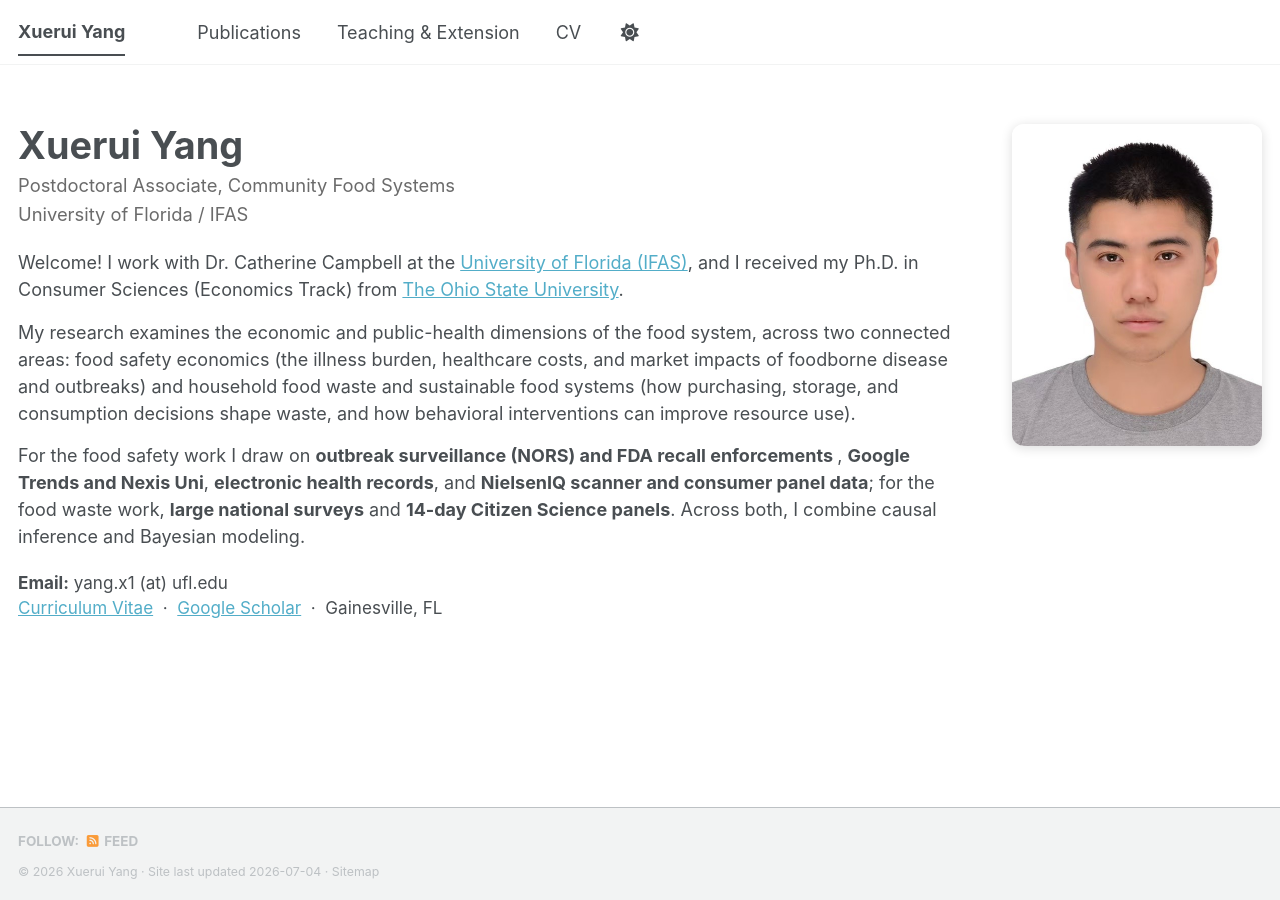
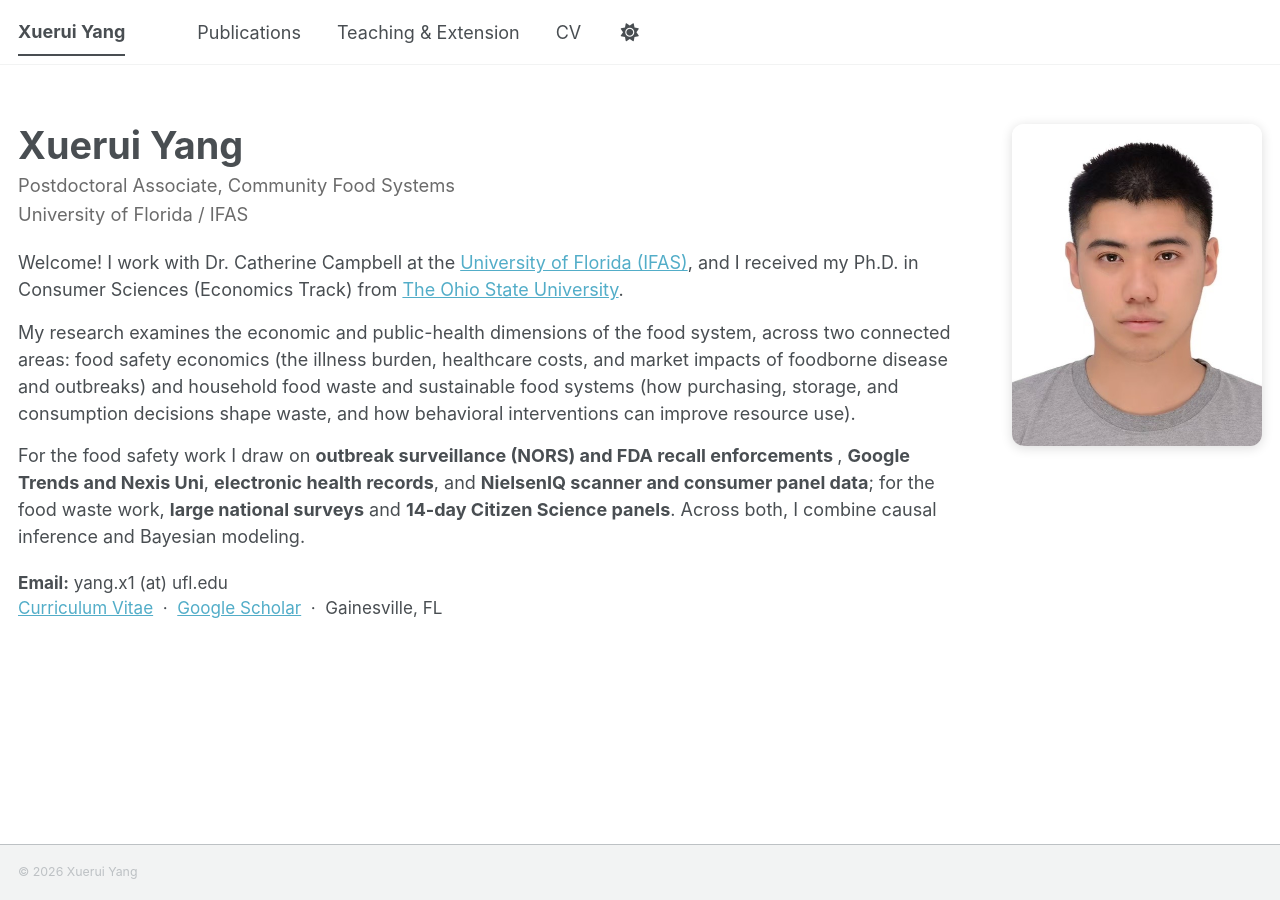
Before and after one commit to xueruiycool/xueruiycool.github.io, a Jekyll site: the page built from _pages/about.md, in a window 1280 px wide. Built offline with Jekyll 4.4.1, drawn with Linux system fonts in a browser that asks for light colours; a style sheet for code colours, icons or effects is not loaded.

Commit message:
Update footer.html

```diff
--- a/_includes/footer.html
+++ b/_includes/footer.html
@@ -1,24 +1,5 @@
 {% include base_path %}
 
-{% if site.author.github or site.author.bitbucket or site.atom_feed.hide != true %}
-<div class="page__footer-follow">
-  <ul class="social-icons">
-    {% if site.data.ui-text[site.locale].follow_label %}
-      <li><strong>{{ site.data.ui-text[site.locale].follow_label }}</strong></li>
-    {% endif %}
-    {% if site.author.github %}
-      <li><a href="https://github.com/{{ site.author.github }}"><i class="fab fa-github" aria-hidden="true"></i> GitHub</a></li>
-    {% endif %}
-    {% if site.author.bitbucket %}
-      <li><a href="https://bitbucket.org/{{ site.author.bitbucket }}"><i class="fab fa-bitbucket" aria-hidden="true"></i> Bitbucket</a></li>
-    {% endif %}
-    {% if site.atom_feed.hide != true %}
-    <li><a href="{% if site.atom_feed.path %}{{ site.atom_feed.path }}{% else %}{{ base_path }}/feed.xml{% endif %}"><i class="fa fa-fw fa-rss-square" aria-hidden="true"></i> {{ site.data.ui-text[site.locale].feed_label | default: "Feed" }}</a></li>
-    {% endif %}
-  </ul>
+<div class="page__footer-copyright">
+  &copy; {{ site.time | date: '%Y' }} {{ site.name | default: site.title }}
 </div>
-{% endif %}
-
-  <div class="page__footer-copyright">
-    &copy; {{ site.time | date: '%Y' }} {{ site.name | default: site.title }} &middot; Site last updated {{ "now" | date: '%Y-%m-%d' }} &middot; <a href="/sitemap/">Sitemap</a>
-  </div>
```
